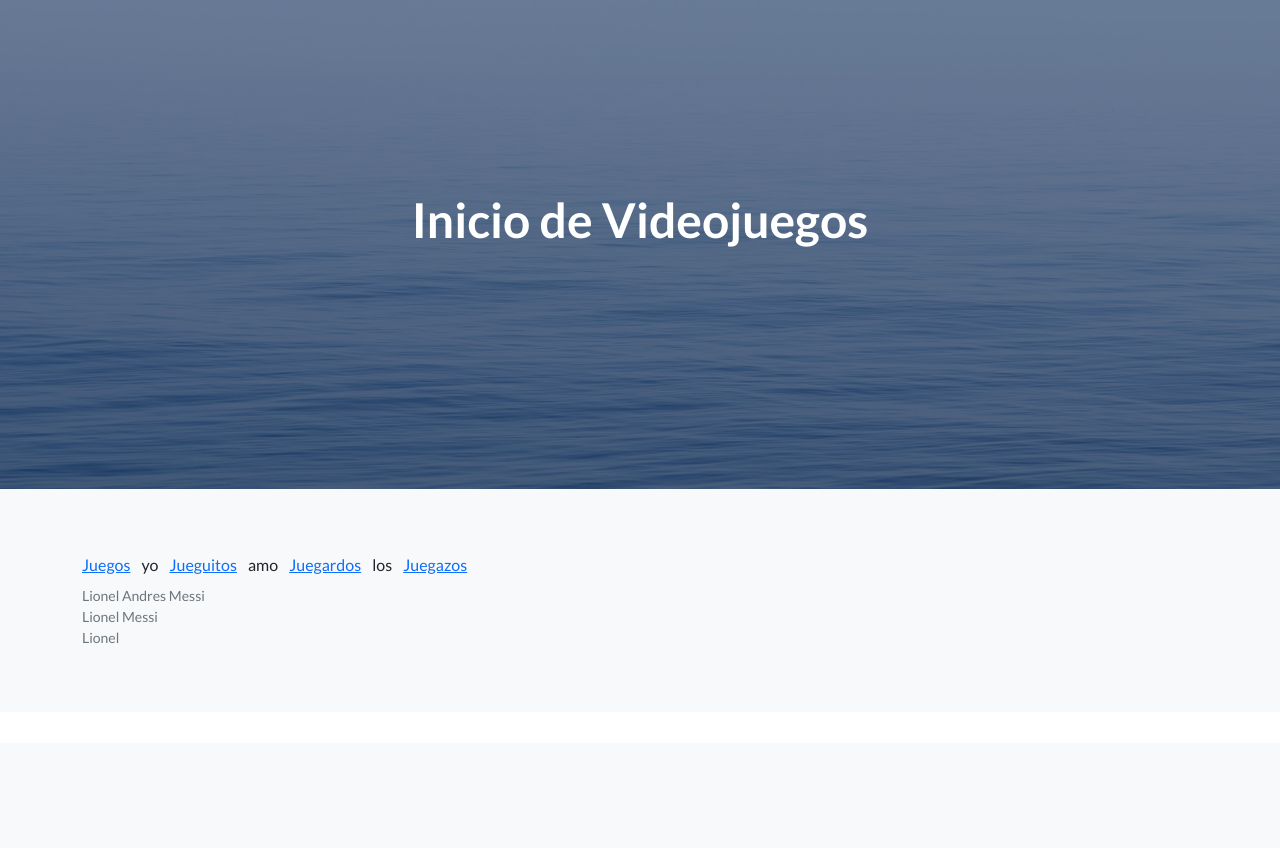
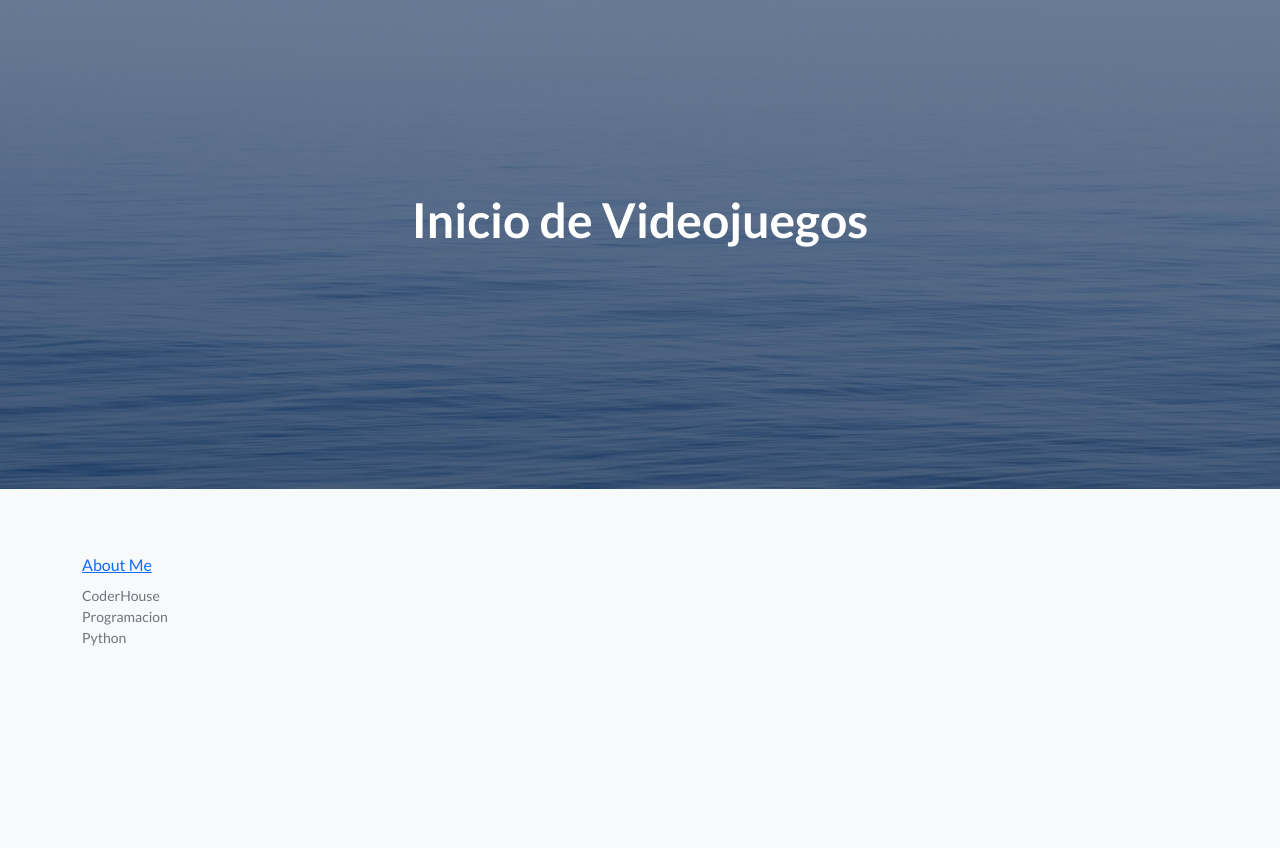
Before and after one commit to TobiasAbalos/Tobias-Abalos-Tercera-Entrega, a Django app: page / in a window 1280 px wide. Shown: the part 57-905 px from the top of the page. Before the commit the page ends 700 px from the top, so only its background shows below. Run offline with Django 5.2, Linux system fonts and the light colour scheme; some libraries are stand-ins or nearby versions.

Commit message:
Commit dia anterior

```diff
--- a/entrega3/templates/inicio/index.html
+++ b/entrega3/templates/inicio/index.html
@@ -5,3 +5,24 @@ Inicio
 {% block h1_header %}
 Inicio de Videojuegos
 {% endblock h1_header %}
+{% block main %}
+<footer class="footer bg-light">
+    <div class="container">
+        <div class="row">
+            <div class="col-lg-6 h-100 text-center text-lg-start my-auto">
+                <ul class="list-inline mb-2">
+                    <li class="list-inline-item"><a href={% url "aboutme" %}>About Me</a></li>
+                </ul>
+                <p class="text-muted small mb-4 mb-lg-0">CoderHouse</p>
+                <p class="text-muted small mb-4 mb-lg-0">Programacion</p>
+                <p class="text-muted small mb-4 mb-lg-0">Python</p>
+            </div>
+            <div class="col-lg-6 h-100 text-center text-lg-end my-auto">
+                <ul class="list-inline mb-0">
+
+                </ul>
+            </div>
+        </div>
+    </div>
+</footer>
+{% endblock main %}
--- a/entrega3/urls.py
+++ b/entrega3/urls.py
@@ -5,4 +5,10 @@ urlpatterns = [
     path('', views.inicio, name='inicio'),
     path('juego/crear/', views.crearjuego2, name='crearjuego2'),
     path('juego/', views.juegos, name='juegos'),
+    path('aboutme/', views.aboutme, name='aboutme'),
+    #
+    path('autos/crear/', views.crearjuego2, name='crearjuego2'),
+
+
+
 ]
--- a/entrega3/views.py
+++ b/entrega3/views.py
@@ -1,16 +1,17 @@
 from django.shortcuts import render, redirect
 from entrega3.models1 import Videojuego
 from django import forms
-
-from entrega3.forms import CrearVideojuegos
-
+from entrega3.forms import CrearVideojuegos, BuscarJuego, EditarJuegoFormulario, CrearJuegoFormulario
+import random
+from datetime import datetime
 def inicio(request):
     return render(request, 'inicio/index.html')
 
 def crearjuego2(request):
+    formulario = CrearJuegoFormulario()
 
     if request.method == 'POST':
-        formulario = CrearVideojuegos(request.POST)
+        formulario = CrearJuegoFormulario(request.POST)
         if formulario.is_valid():
             datos = formulario.cleaned_data
             videojuego = Videojuego(videojuego=datos.get('videojuego'), productora=datos.get('productora'))
@@ -18,12 +19,25 @@ def crearjuego2(request):
             return redirect('juegos')
 
 
-    formulario = CrearVideojuegos()
 
     return render(request, 'inicio/crearjuego2.html', {'formulario': formulario})
 
+# def juegos(request):
+
+#     juegos = Videojuego.objects.all()
+
+#     return render(request, 'inicio/juegos.html', {'juegos':juegos})
+
+def aboutme(request):
+    return render(request, 'inicio/aboutme.html')
+
 def juegos(request):
 
-    juegos = Videojuego.objects.all()
+    formulario = BuscarJuego(request.GET)
+    if formulario.is_valid():
+        productora = formulario.cleaned_data['productora']
+        juegos = Videojuego.objects.filter(productora__icontains=productora)
 
-    return render(request, 'inicio/juegos.html', {'juegos':juegos})
+    # autos = Auto.objects.all()
+
+    return render(request, 'inicio/juegos.html', {'juegos': juegos, 'formulario': formulario})
--- a/templates/base.html
+++ b/templates/base.html
@@ -65,17 +65,8 @@
                 <div class="row">
                     <div class="col-lg-6 h-100 text-center text-lg-start my-auto">
                         <ul class="list-inline mb-2">
-                            <li class="list-inline-item"><a href="#!">Juegos</a></li>
-                            <li class="list-inline-item">yo</li>
-                            <li class="list-inline-item"><a href="#!">Jueguitos</a></li>
-                            <li class="list-inline-item">amo</li>
-                            <li class="list-inline-item"><a href="#!">Juegardos</a></li>
-                            <li class="list-inline-item">los</li>
-                            <li class="list-inline-item"><a href="#!">Juegazos</a></li>
                         </ul>
-                        <p class="text-muted small mb-4 mb-lg-0">Lionel Andres Messi</p>
-                        <p class="text-muted small mb-4 mb-lg-0">Lionel Messi</p>
-                        <p class="text-muted small mb-4 mb-lg-0">Lionel</p>
+
                     </div>
                     <div class="col-lg-6 h-100 text-center text-lg-end my-auto">
                         <ul class="list-inline mb-0">
```
Also changed, not shown: entrega3/forms.py (+9 -0 lines), entrega3/templates/inicio/aboutme.html (added, +31 -0 lines), entrega3/templates/inicio/crearjuego2.html (+18 -0 lines), entrega3/templates/inicio/juegos.html (+26 -0 lines).
